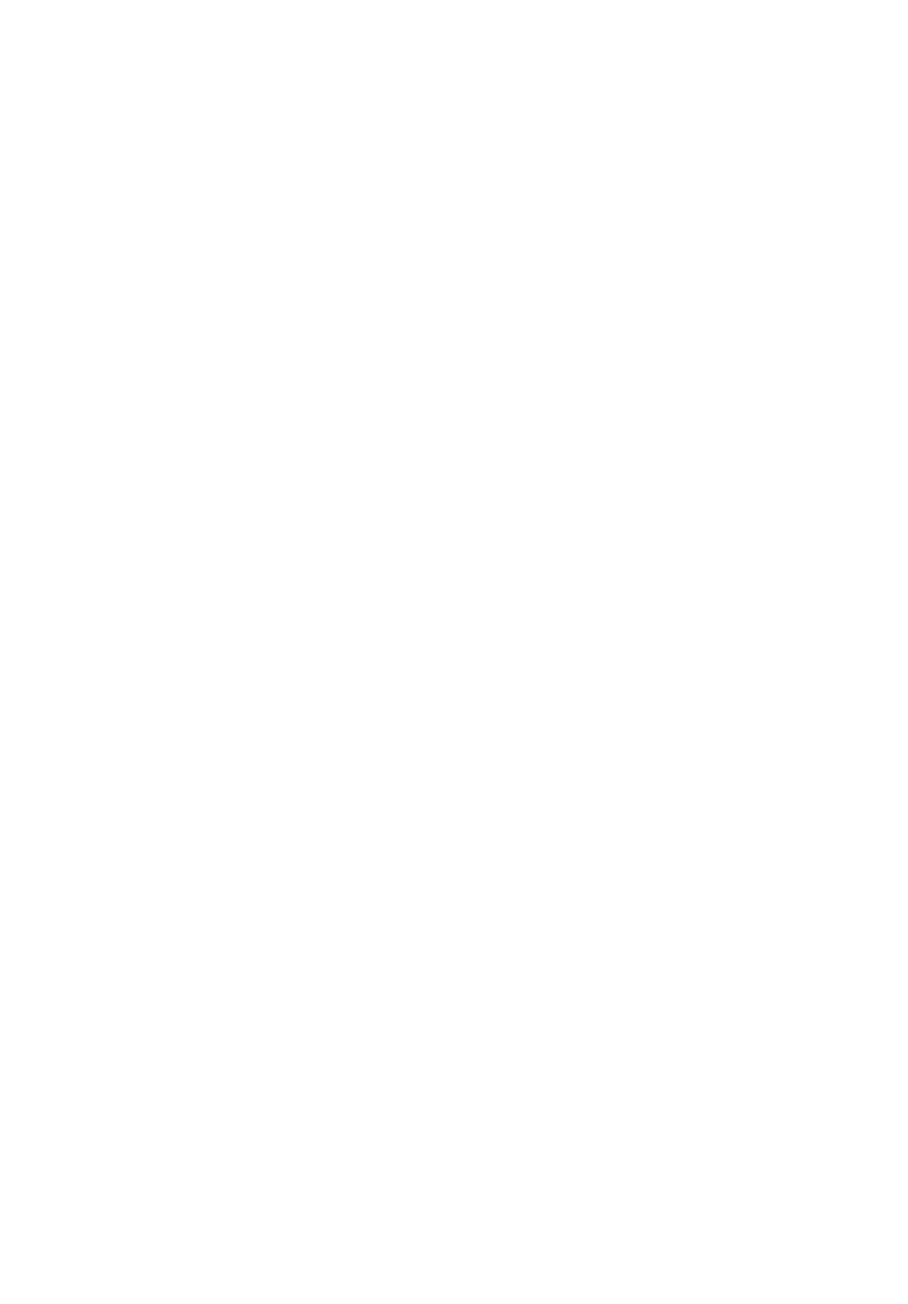
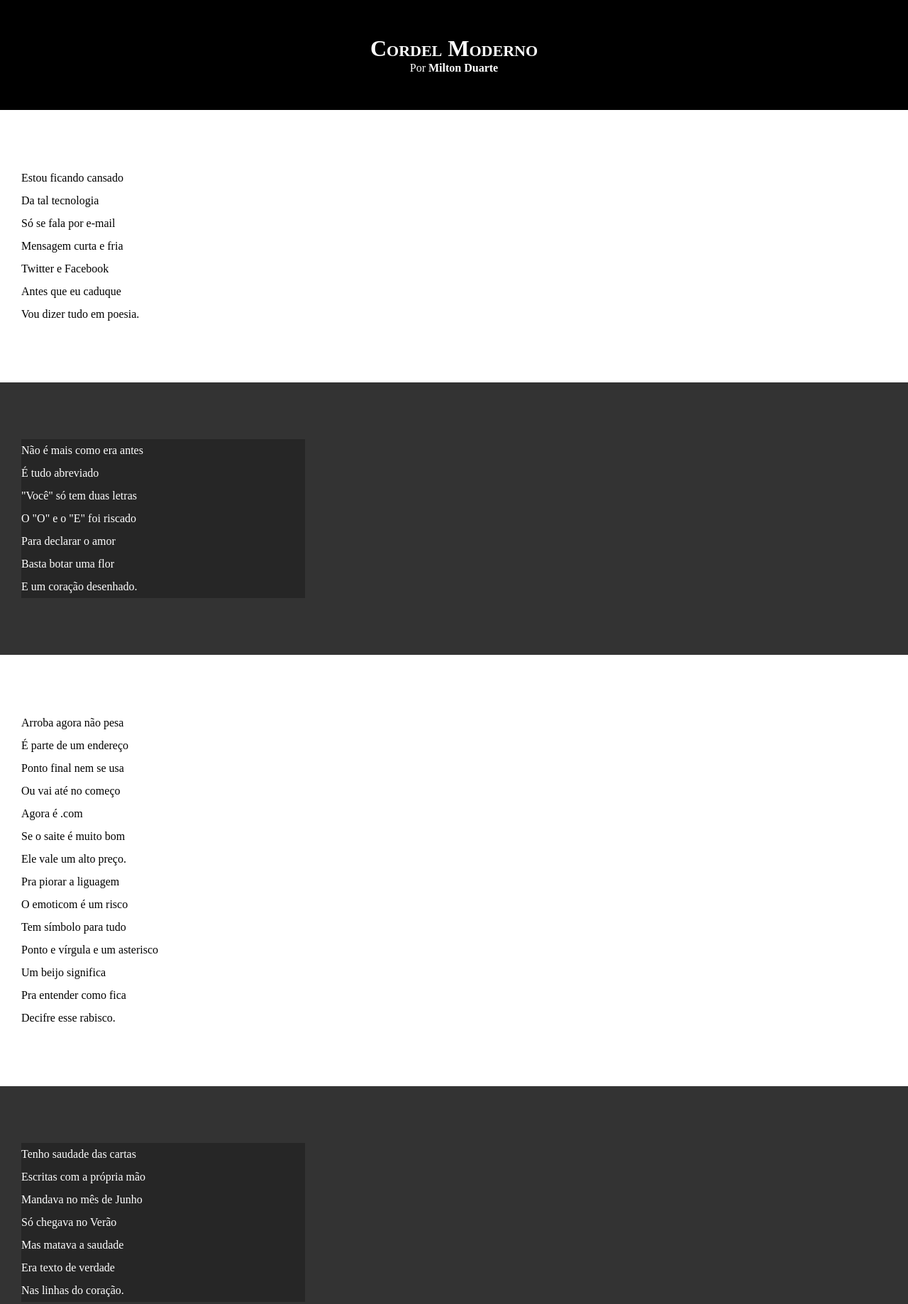
Before and after one commit to daniielmantovani/projetos-html-css, a plain HTML site: page desafio12/index.html in a window 1280 px wide. Shown: the top 1838 px of the page at 71% size. Before the commit the page ends 800 px from the top, so only its background shows below. Drawn offline with Linux system fonts and the light colour scheme.

Commit message:
atualizei estilos dos textos e blocos

```diff
--- /dev/null
+++ b/desafio12/estilo/style.css
@@ -0,0 +1,67 @@
+@charset "UTF-8";
+
+* {
+    margin: 0px;
+    padding: 0px;
+}
+
+html, body {
+    min-height: 100vh;
+    background-color: darkgrey;
+}
+header {
+    background-color: black;
+    color: white;
+    text-align: center;
+}
+
+header > h1 {
+    padding-top: 50px;
+    font-variant: small-caps;
+}
+
+header > p {
+    padding-bottom: 50px;
+}
+
+header a, footer a {
+    color: white;
+    text-decoration: none;
+    font-weight: bolder;
+}
+
+header a:hover, footer a:hover {
+    text-decoration: underline;
+}
+
+section {
+    padding-top: 10vh;
+    padding-bottom: 10vh;
+    line-height: 2em;
+    padding-left: 30px;
+}
+
+section.normal {
+    background-color: white;
+    color: black;
+}
+
+section.imagem {
+    background-color: rgb(51, 51, 51);
+    color: white;
+
+}
+
+section.imagem > p {
+    width: 400px;
+    background-color: rgba(0, 0, 0, 0.253);
+
+}
+
+footer {
+    background-color: black;
+    color: white;
+    text-align: center;
+    padding: 10px;
+
+}
--- a/desafio12/index.html
+++ b/desafio12/index.html
@@ -4,8 +4,105 @@
     <meta charset="UTF-8">
     <meta name="viewport" content="width=device-width, initial-scale=1.0">
     <title>Cordel Moderno</title>
+    <link rel="stylesheet" href="estilo/style.css">
 </head>
 <body>
+    <header>
+        <h1>
+            Cordel Moderno
+        </h1>
+        <p>
+            Por <a href="https://www.recantodasletras.com.br/poesias/3186743" target="_blank">Milton Duarte</a>
+        </p>
 
+    </header>
+
+    <section class="normal">
+        <p>
+            Estou ficando cansado <br>
+            Da tal tecnologia<br>
+            Só se fala por e-mail<br>
+            Mensagem curta e fria<br>
+            Twitter e Facebook<br>
+            Antes que eu caduque<br>
+            Vou dizer tudo em poesia.
+        </p>
+    </section>
+
+
+
+    <section class="imagem">
+        <p>
+            Não é mais como era antes<br>
+            É tudo abreviado<br>
+            "Você" só tem duas letras<br>
+            O "O" e o "E" foi riscado<br>
+            Para declarar o amor<br>
+            Basta botar uma flor<br>
+            E um coração desenhado.
+        </p>
+    </section>
+
+
+
+    <section class="normal">
+        <p>
+            Arroba agora não pesa<br>
+            É parte de um endereço<br>
+            Ponto final nem se usa<br>
+            Ou vai até no começo<br>
+            Agora é .com<br>
+            Se o saite é muito bom<br>
+            Ele vale um alto preço.<br>
+        </p>
+        <p>
+            Pra piorar a liguagem<br>
+            O emoticom é um risco<br>
+            Tem símbolo para tudo<br>
+            Ponto e vírgula e um asterisco<br>
+            Um beijo significa<br>
+            Pra entender como fica<br>
+            Decifre esse rabisco.
+        </p>
+    </section>
+
+
+
+    <section class="imagem">
+        <p>
+            Tenho saudade das cartas <br>
+            Escritas com a própria mão <br>
+            Mandava no mês de Junho <br>
+            Só chegava no Verão <br>
+            Mas matava a saudade <br>
+            Era texto de verdade <br>
+            Nas linhas do coração. <br>
+        </p>
+    </section>
+
+
+
+    <section class="normal">
+        <p>
+            Agora, escrevo e envio <br>
+            Chegando na mesma hora <br>
+            Mas quando vou prosear <br>
+            A pessoa foi embora <br>
+            Abriu outro aplicativo <br>
+            O mundo ficou cativo <br>
+            Da tecnologia do agora. <br>
+        </p>
+        <p>
+            Felizmente, pra orar <br>
+            Não precisa de internet <br>
+            Deus escuta todo mundo <br>
+            Se quiser, faça esse teste <br>
+            Dois pontos são dois joelhos <br>
+            Seus lábios são aparelhos <br>
+            Deixe que Deus interprete. <br>
+        </p>
+    </section>
+
+    <footer>Site criado por <a href="https://instagram.com/daniielmantovani" target="_blank">Daniel Mantovani</a> para o Curso em Video</footer>
 </body>
 </html>
```
